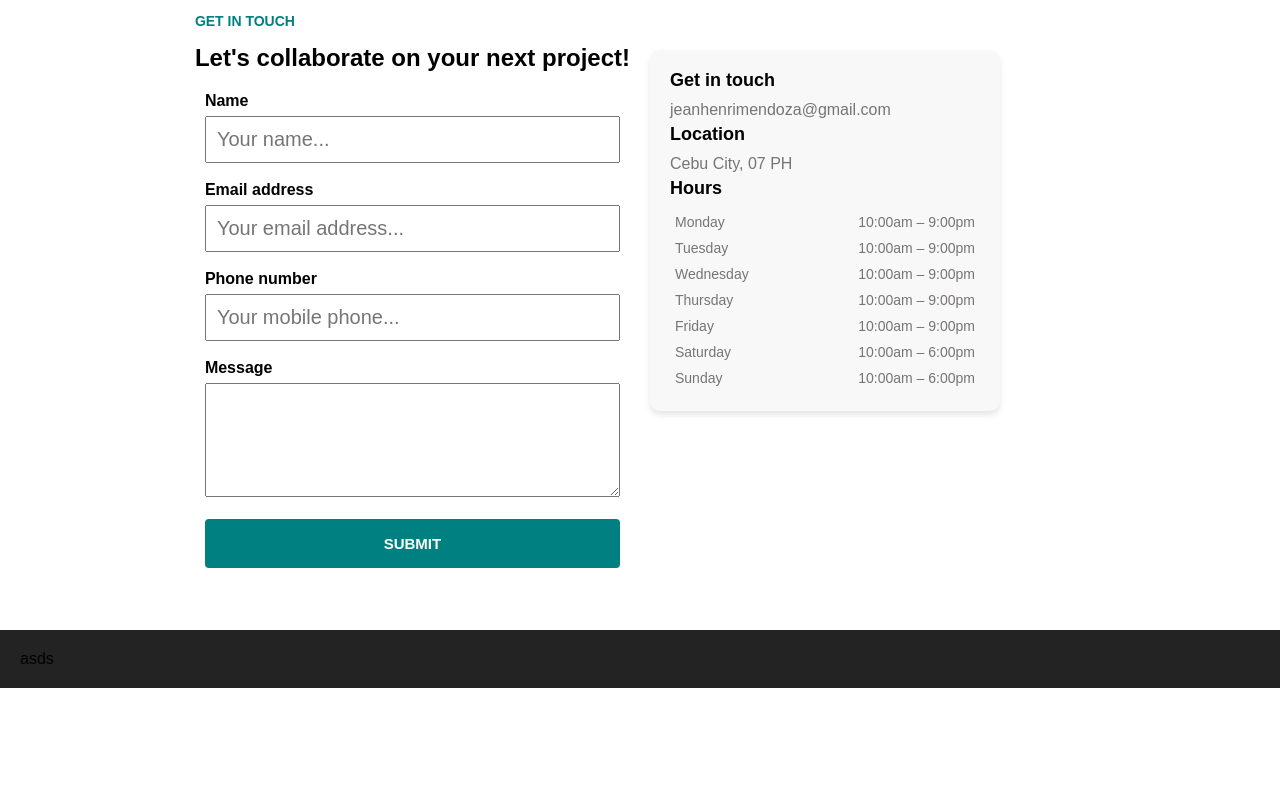
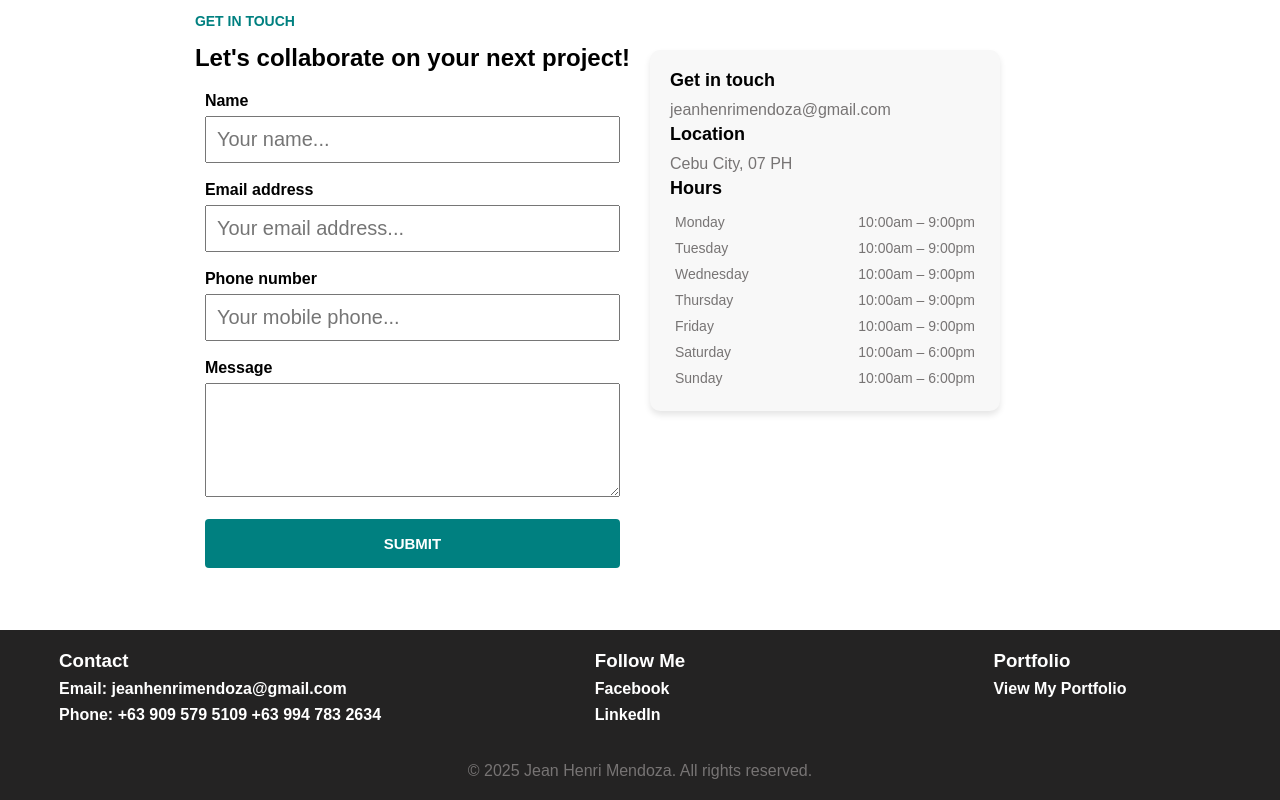
Before and after one commit to Henri9530/Portfolio, a plain HTML site: page index.html in a window 1280 px wide. Shown: the part 3211-4011 px from the top of the page. Before the commit the page ends 3899 px from the top, so only its background shows below. Drawn offline with Linux system fonts and the light colour scheme.

Commit message:
Updated File

```diff
--- a/css/portfolio.css
+++ b/css/portfolio.css
@@ -319,4 +319,51 @@ footer{
   height: 20%;
   width: 100%;
   padding: 20px;
+  color: var(--backgroundColor);
 }
+.footer-content {
+  display: grid;
+  grid-template-columns: 1fr 1fr 1fr;
+  gap: 20px;
+  justify-items: center;
+}
+
+.footer-contact,
+.footer-social,
+.footer-portfolio {
+  text-align: left;
+}
+
+.footer-contact ul,
+.footer-social ul,
+.footer-portfolio ul {
+  list-style: none;
+  padding: 0;
+}
+
+.footer-contact li,
+.footer-social li,
+.footer-portfolio li {
+  margin: 8px 0;
+}
+
+.footer-contact a,
+.footer-social a,
+.footer-portfolio a {
+  text-decoration: none;
+  color: var(--backgroundColor);
+  font-weight: bold;
+}
+
+.footer-contact a:hover,
+.footer-social a:hover,
+.footer-portfolio a:hover {
+  color: var(--accentColor);
+}
+
+.footer-name {
+  margin-top: 30px;
+  font-size: 16px;
+  text-align: center;
+  color: var(--grey);
+}
--- a/index.html
+++ b/index.html
@@ -233,7 +233,59 @@
       </section>
     </main>
 
-    <footer>asds</footer>
+    <footer>
+      <div class="footer-content">
+        <div class="footer-contact">
+          <h3>Contact</h3>
+          <ul>
+            <li>
+              <strong>Email:</strong>
+              <a href="mailto:jeanhenrimendoza@gmail.com"
+                >jeanhenrimendoza@gmail.com</a
+              >
+            </li>
+            <li>
+              <strong>Phone:</strong>
+              <a href="tel:+63909795109">+63 909 579 5109</a>
+              <a href="tel:+639947832634">+63 994 783 2634</a>
+            </li>
+          </ul>
+        </div>
+
+        <div class="footer-social">
+          <h3>Follow Me</h3>
+          <ul>
+            <li>
+              <a href="https://www.facebook.com/henri1234567" target="_blank"
+                >Facebook</a
+              >
+            </li>
+            <li>
+              <a
+                href="https://www.linkedin.com/in/henri-mendoza-3b2bb9287/"
+                target="_blank"
+                >LinkedIn</a
+              >
+            </li>
+          </ul>
+        </div>
+
+        <div class="footer-portfolio">
+          <h3>Portfolio</h3>
+          <ul>
+            <li>
+              <a href="https://henri9530.github.io/Portfolio/" target="_blank"
+                >View My Portfolio</a
+              >
+            </li>
+          </ul>
+        </div>
+      </div>
+
+      <div class="footer-name">
+        <p>&copy; 2025 Jean Henri Mendoza. All rights reserved.</p>
+      </div>
+    </footer>
 
     <script>
       const menu = document.querySelector(".menu");
```
Also changed, not shown: 1 other file.
